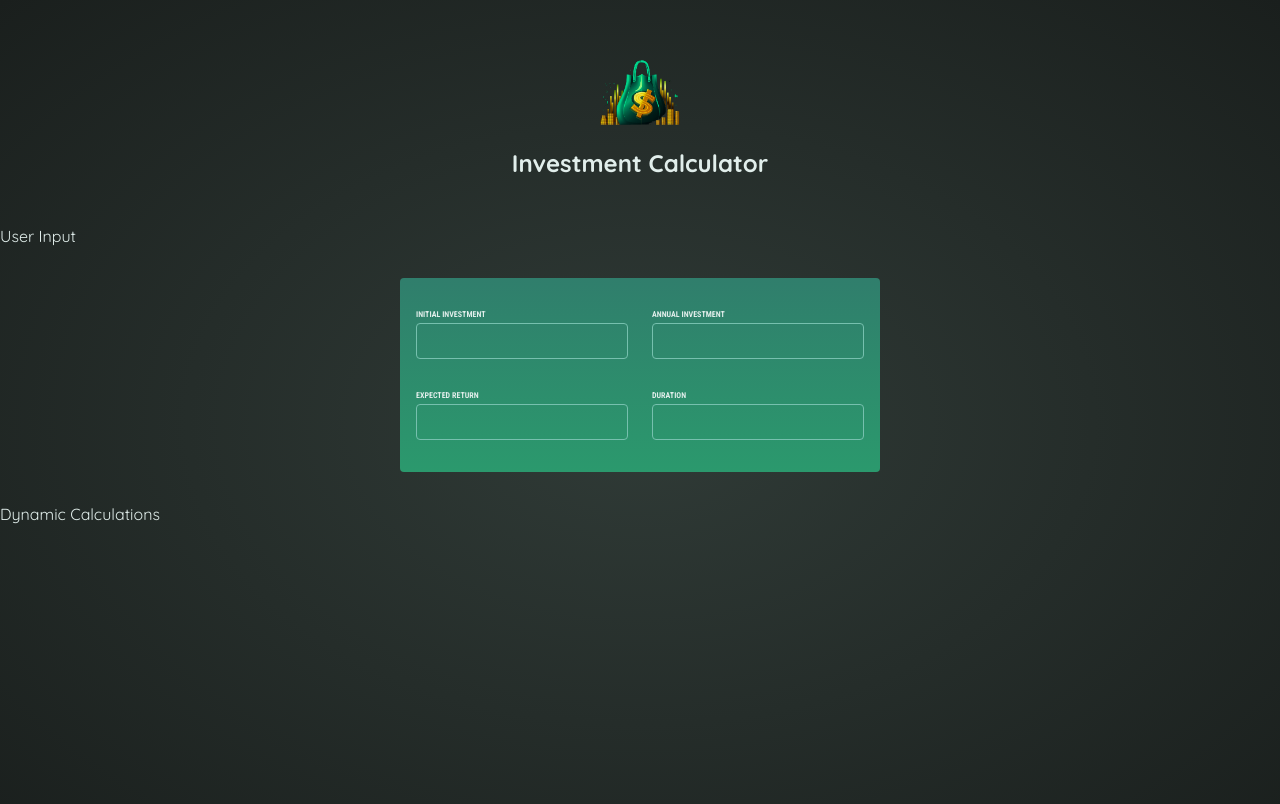
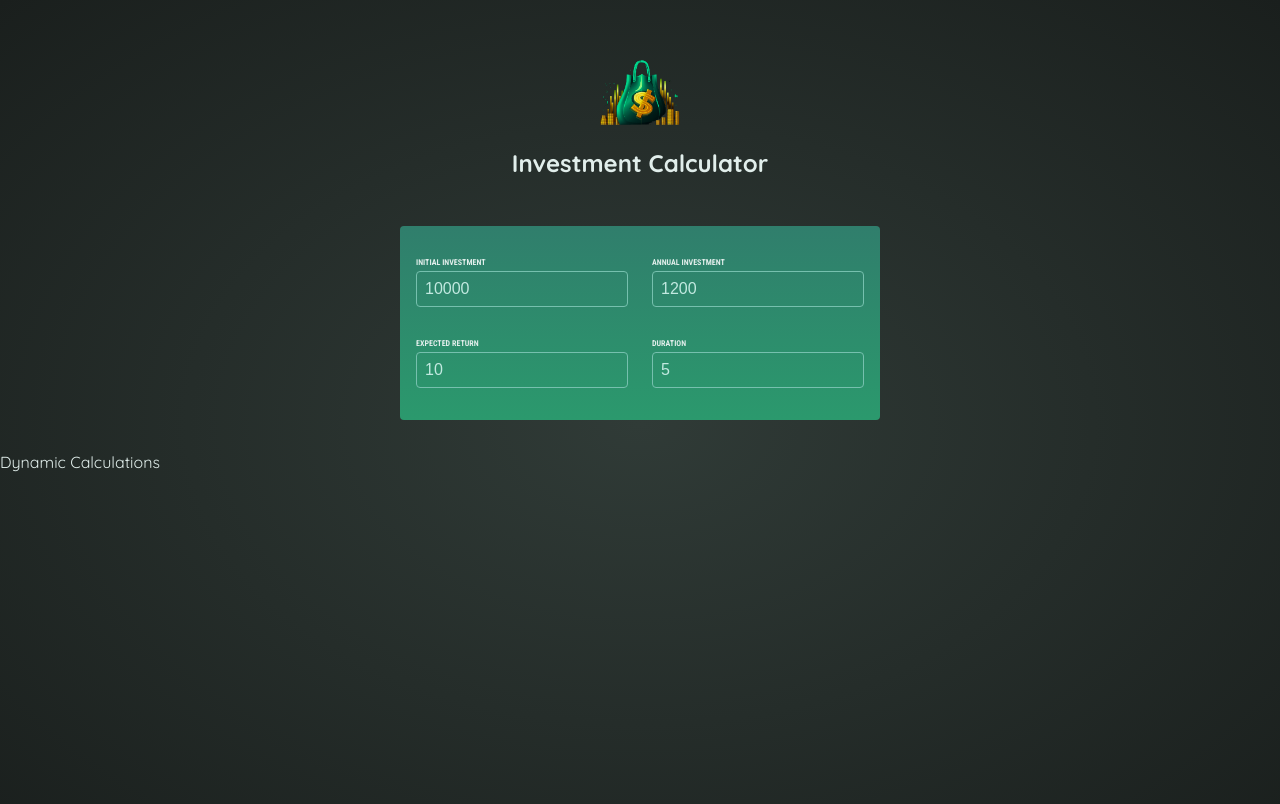
Before and after one commit to canonbas03/reactLectures, a React (Vite) app in the folder 08-starting-project/: page / in a window 1280 px wide. Shown: the top 804 px of the page. Built offline with nearby package versions, Linux system fonts and the light colour scheme.

Commit message:
User input add

```diff
--- a/08-starting-project/src/App.tsx
+++ b/08-starting-project/src/App.tsx
@@ -1,15 +1,26 @@
+import { useState } from "react";
 import Header from "./components/Header";
 import UserInput from "./components/UserInput";
 
 function App() {
+  const [userInput, setUserInput] = useState({
+    initialInvestment: 10000,
+    annualInvestment: 1200,
+    expectedReturn: 10,
+    duration: 5,
+  });
+  function handleChange(inputId: string, newValue: number) {
+    setUserInput((prevInput) => ({
+      ...prevInput,
+      [inputId]: newValue,
+    }));
+  }
   return (
     <>
       <Header />
-      User Input
-      <UserInput />
+      <UserInput userInput={userInput} onChange={handleChange} />
       Dynamic Calculations
     </>
   );
 }
-
 export default App;
--- a/08-starting-project/src/components/UserInput.tsx
+++ b/08-starting-project/src/components/UserInput.tsx
@@ -1,4 +1,14 @@
-export default function UserInput() {
+import { useState } from "react";
+type UserInputProps = {
+  userInput: {
+    initialInvestment: number;
+    annualInvestment: number;
+    expectedReturn: number;
+    duration: number;
+  };
+  onChange: (inputId: string, newValue: number) => void;
+};
+export default function UserInput({ userInput, onChange }: UserInputProps) {
   return (
     <section id="user-input">
       <div className="input-group">
@@ -6,20 +16,28 @@ export default function UserInput() {
           <label htmlFor="initial-investment">Initial Investment</label>
           <input
             id="initial-investment"
+            value={userInput.initialInvestment}
             type="number"
             step={0.01}
             min={0}
             required
+            onChange={(event) =>
+              onChange("initialInvestment", Number(event.target.value))
+            }
           />
         </p>
         <p>
           <label htmlFor="annual-investment">Annual Investment</label>
           <input
             id="annual-investment"
+            value={userInput.annualInvestment}
             type="number"
             step={0.01}
             min={0}
             required
+            onChange={(event) =>
+              onChange("annualInvestment", Number(event.target.value))
+            }
           />
         </p>
       </div>
@@ -28,15 +46,28 @@ export default function UserInput() {
           <label htmlFor="expected-return">Expected Return</label>
           <input
             id="expected-return"
+            value={userInput.expectedReturn}
             type="number"
             step={0.01}
             min={0}
             required
+            onChange={(event) =>
+              onChange("expectedReturn", Number(event.target.value))
+            }
           />
         </p>
         <p>
           <label htmlFor="duration">Duration</label>
-          <input id="duration" type="number" min={0} required />
+          <input
+            id="duration"
+            value={userInput.duration}
+            type="number"
+            min={0}
+            required
+            onChange={(event) =>
+              onChange("duration", Number(event.target.value))
+            }
+          />
         </p>
       </div>
     </section>
```
